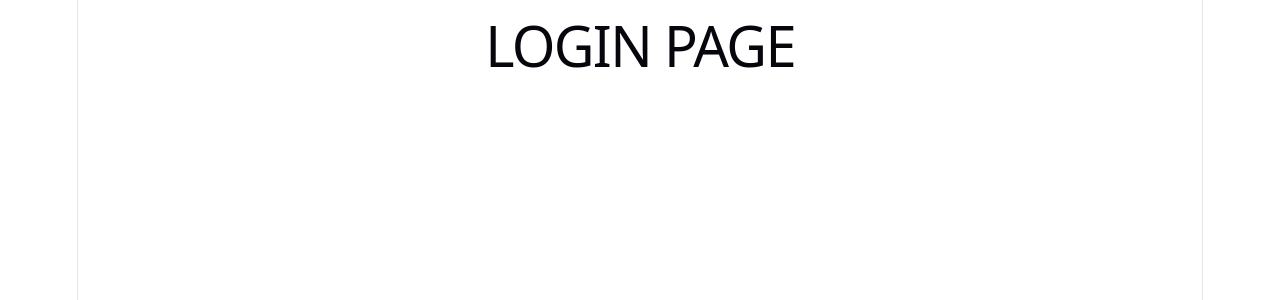
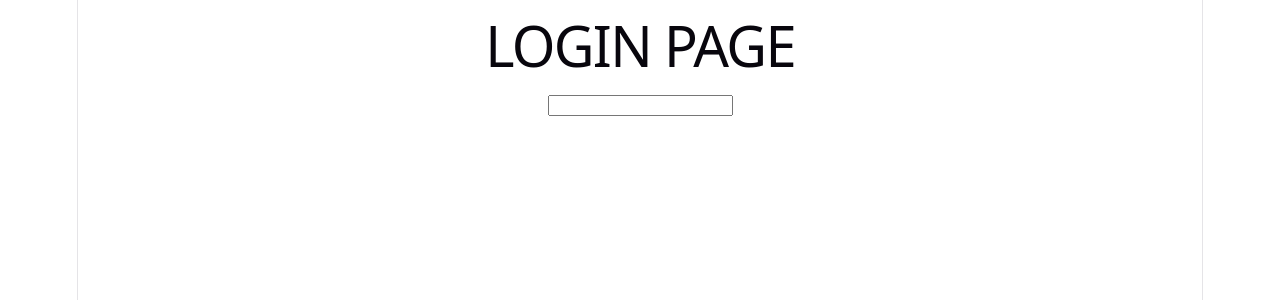
Before and after one commit to Kapilmahale/phonehost, a React (Vite) app in the folder client/: page / in a window 1280 px wide. Shown: the top 300 px of the page. Built offline with nearby package versions, Linux system fonts and the light colour scheme.

Commit message:
use state added to login page

```diff
--- a/client/src/pages/Login.jsx
+++ b/client/src/pages/Login.jsx
@@ -1,7 +1,25 @@
+import { useState } from "react";
+
 function Login() {
+
+  const [form, setForm] = useState({
+    email: "",
+    password: ""
+  });
+
   return (
     <div>
       <h1>LOGIN PAGE</h1>
+
+      <input
+        value={form.email}
+        onChange={(e) =>
+          setForm({
+            ...form,
+            email: e.target.value
+          })
+        }
+      />
     </div>
   );
 }
```
Also changed, not shown: 2 other files (tests, documents, lock files or other folders).
